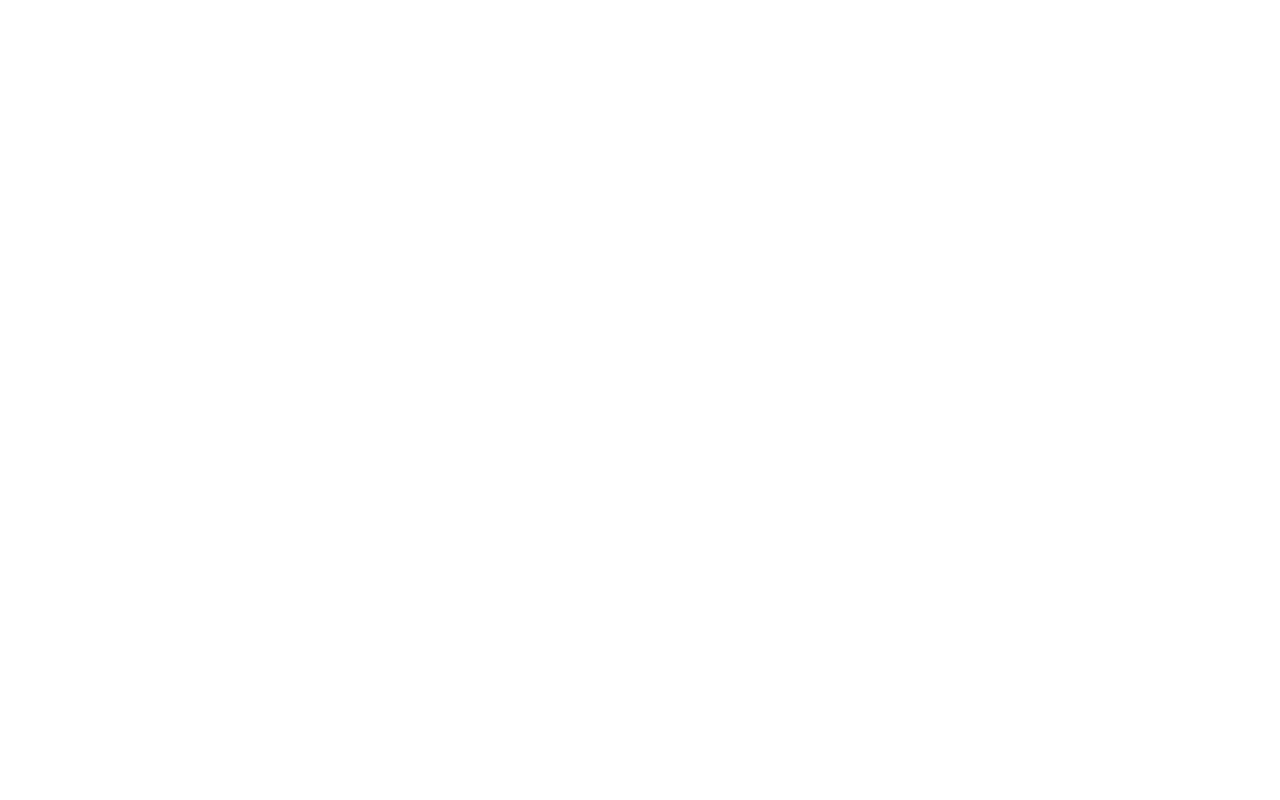
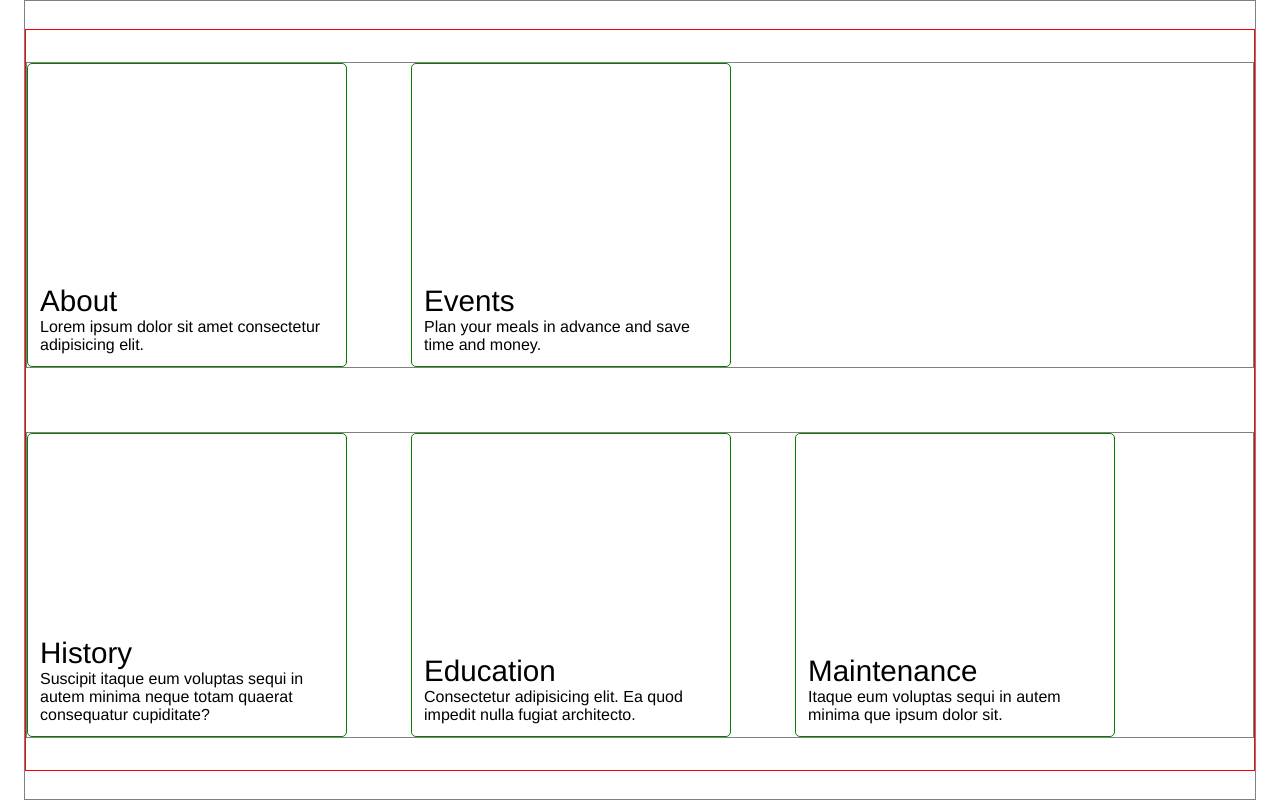
Before and after one commit to isaacbytes/qah-kiosk-playground, a plain HTML site: page menu/alt-layout.html in a window 1280 px wide. Drawn offline with Linux system fonts and the light colour scheme.

Commit message:
alternate menu layout candidate

```diff
--- a/menu/alt-layout.html
+++ b/menu/alt-layout.html
@@ -13,4 +13,181 @@
   - History
   - Education
   - Maintenance
+
  -->
+
+
+
+
+
+<!DOCTYPE html>
+<html lang="en">
+<head>
+  <meta charset="UTF-8">
+  <meta name="viewport" content="width=device-width, initial-scale=1.0">
+  <title>Document</title>
+</head>
+<body>
+
+  <!-- TODO: constrain label header and label description alignment
+  so that the label positions are aligned accross nav items -->
+
+
+  <style>
+    * {
+      box-sizing: border-box;
+      margin: 0;
+      padding: 0;
+    }
+    body {
+      font-family: Helvetica, sans-serif;
+      width: 100%;
+      height: 100%;
+      box-sizing: border-box;
+    }
+    .page {
+      border: 1px solid grey;
+      margin-left: 1.5em;
+      margin-right: 1.5em;
+
+      /*
+        Provisional code for middle alignment simulation
+      */
+      display: flex;
+      height: 100vh;
+      flex-direction: column;
+      justify-content: center;
+    }
+    .menu {
+      width: 100%;
+      border: 1px solid red;
+      padding: 2em 0;
+    }
+    .menu-row {
+      width: 100%;
+      border: 1px solid grey;
+      margin-bottom: 4em;
+      display: flex;
+      justify-content: flex-start;
+      flex-wrap: wrap;
+    }
+    .menu-row:last-of-type {
+      margin-bottom: 0;
+    }
+    .menu-item {
+      height: 19em;
+      border: 1px solid green;
+      border-radius: 5px;
+      margin-right: 4em;
+      padding: 0.75em;
+      flex: 0 0 20em;
+      display: flex;
+      align-items: flex-end;
+      flex-wrap: wrap;
+    }
+    .label__header {
+      font-size: 1.85em;
+    }
+  </style>
+
+  <div class="page">
+
+
+    <div class="menu">
+
+
+      <!-- First row -->
+      <div class="menu-row">
+        <div class="menu-item">
+
+          <!-- Insert bg image -->
+
+          <div class="item-label">
+            <div class="label__header">
+              About
+            </div>
+
+            <div class="label__desc">
+              Lorem ipsum dolor sit amet consectetur adipisicing elit.
+            </div>
+          </div>
+        </div>
+
+        <div class="menu-item">
+
+          <!-- Insert bg image -->
+
+          <div class="item-label">
+            <div class="label__header">
+              Events
+            </div>
+
+            <div class="label__desc">
+              Plan your meals in advance and save time and money.
+            </div>
+          </div>
+        </div>
+
+      </div>
+
+
+
+      <!-- Second row -->
+      <div class="menu-row">
+
+        <div class="menu-item">
+
+          <!-- Insert bg image -->
+
+          <div class="item-label">
+            <div class="label__header">
+              History
+            </div>
+
+            <div class="label__desc">
+              Suscipit itaque eum voluptas sequi in autem minima
+              neque totam quaerat consequatur cupiditate?
+            </div>
+          </div>
+        </div>
+
+        <div class="menu-item">
+
+          <!-- Insert bg image -->
+
+          <div class="item-label">
+            <div class="label__header">
+              Education
+            </div>
+
+            <div class="label__desc">
+              Consectetur adipisicing elit. Ea quod impedit nulla fugiat architecto.
+            </div>
+          </div>
+        </div>
+
+        <div class="menu-item">
+
+          <!-- Insert bg image -->
+
+          <div class="item-label">
+            <div class="label__header">
+              Maintenance
+            </div>
+
+            <div class="label__desc">
+              Itaque eum voluptas sequi in autem minima que ipsum dolor sit.
+            </div>
+          </div>
+        </div>
+
+      </div>
+
+
+
+    </div>
+  </div>
+
+
+</body>
+</html>
```
